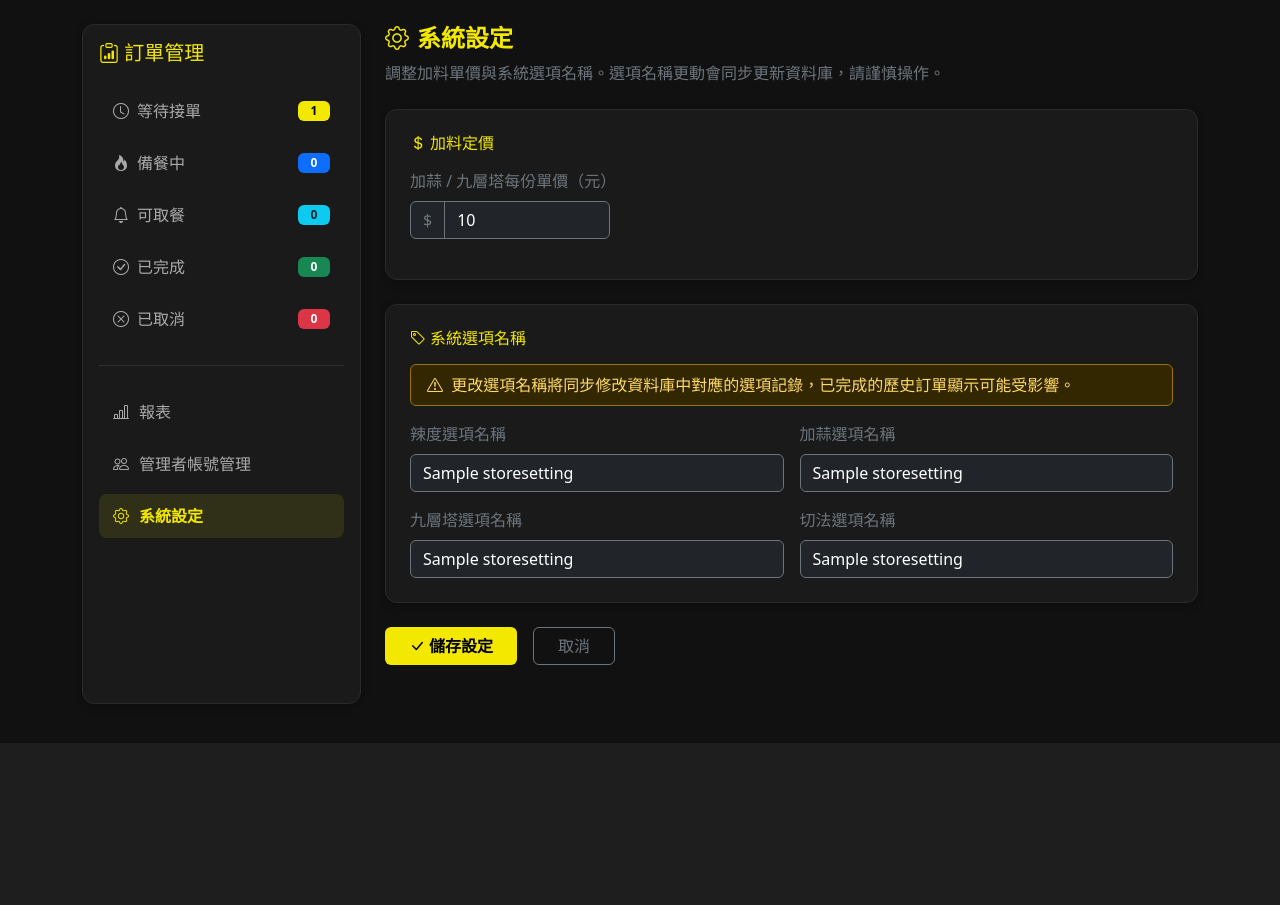
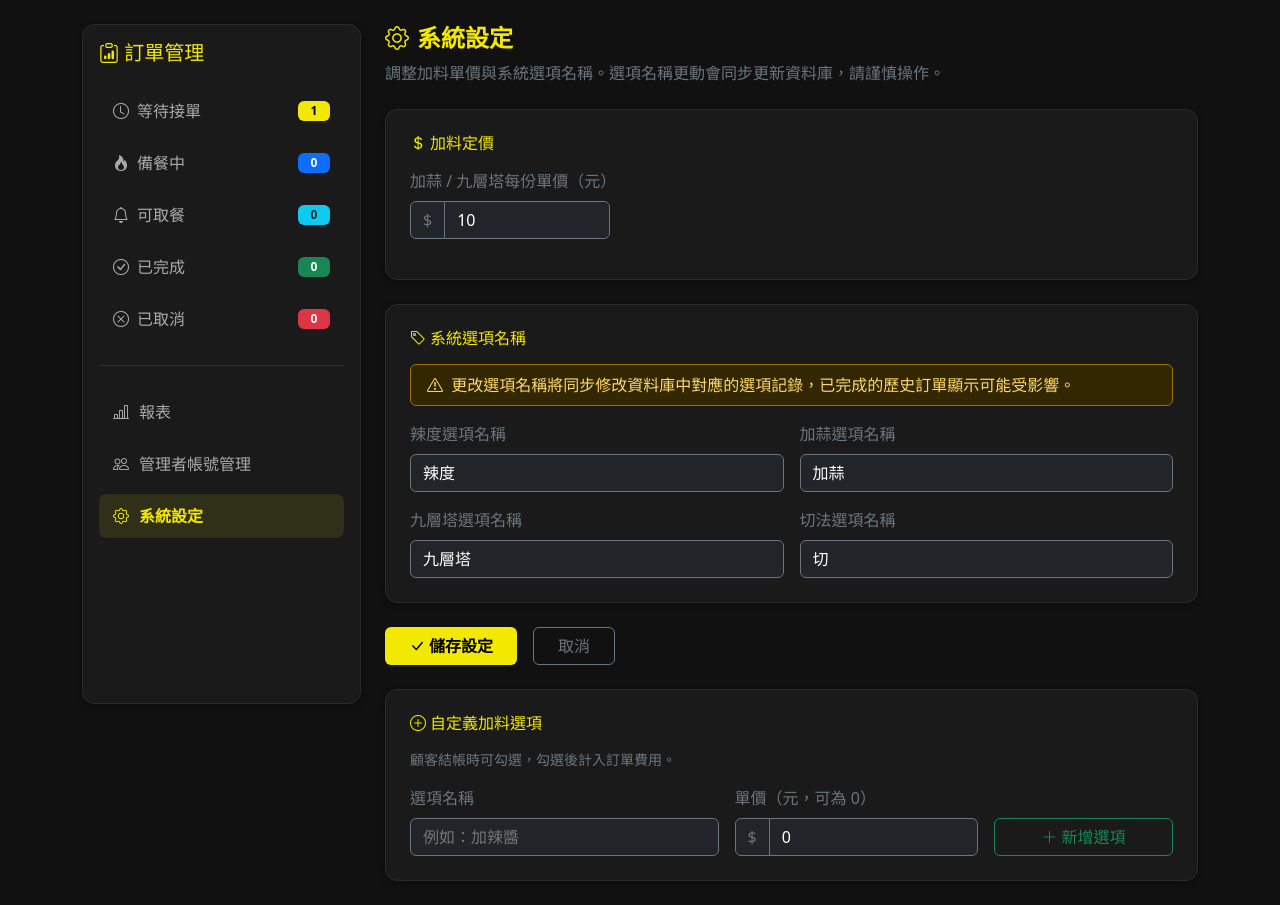
Before and after one commit to 11346063/DBapp-order_system, a Django app: page /staff/settings/ in a window 1280 px wide. Shown: the part 57-962 px from the top of the page. Before the commit the page ends 800 px from the top, so only its background shows below. Run offline with Django 5.2, Linux system fonts and the light colour scheme; a user stored in the database is signed in; data comes from the database, SQL or seed files in the repository; tables that the repository leaves empty hold one stand-in row (values such as "Sample post"); parts of the project's set-up code (start-up, migrations or seed data) failed here and were passed over.

Commit message:
fix: 修復自定義加料選項功能的兩個測試失敗
1. test_cart_price_frontend_js: 補齊 Node.js mock document.querySelectorAll stub
   （payment.js v4 新增的 custom-extra-check listener 呼叫 querySelectorAll）

2. 修復 MySQL 死鎖：新增 migration 0028 預先插入 StoreSettings(pk=1)，
   避免 TestCase 事務包裹內反覆 INSERT+ROLLBACK 導致 InnoDB gap lock 死鎖；
   get_settings() 改為優先 objects.get() 避免熱路徑觸發 INSERT

```diff
--- a/web_app/models/options.py
+++ b/web_app/models/options.py
@@ -4,6 +4,8 @@
 class Options(models.Model):
     name = models.CharField(max_length=255, unique=True)
     price = models.IntegerField()
+    is_custom_extra = models.BooleanField(default=False)
+    is_active = models.BooleanField(default=True)
 
     class Meta:
         constraints = [
--- a/web_app/services/order.py
+++ b/web_app/services/order.py
@@ -89,6 +89,8 @@
             parts.append(f"加蒜頭x{level}")
         elif name == s.option_name_basil:
             parts.append(f"加九層塔x{level}")
+        elif option_link.opt.is_custom_extra:
+            parts.append(name)
     return "｜".join(parts)
 
 
@@ -113,6 +115,10 @@
         elif name == s.option_name_basil:
             label = f"加九層塔x{level}"
             css = "bg-primary text-white"
+            style = ""
+        elif option_link.opt.is_custom_extra:
+            label = name
+            css = "bg-success text-white"
             style = ""
         else:
             continue
@@ -205,11 +211,29 @@
         raise CheckoutPhoneRequired("結帳需要填寫聯絡電話")
 
     s = get_settings()
+
+    # 解析勾選的自定義加料選項 IDs
+    selected_custom_ids = [
+        int(key[len("custom_option_") :])
+        for key in checkout_data
+        if key.startswith("custom_option_") and checkout_data[key]
+    ]
+    custom_opts = (
+        list(
+            Options.objects.filter(
+                pk__in=selected_custom_ids, is_custom_extra=True, is_active=True
+            )
+        )
+        if selected_custom_ids
+        else []
+    )
+    custom_cost = sum(opt.price for opt in custom_opts)
+
     total = cart_service.cart_total(cart)
     extra_cost = (
         data["extra_garlic_qty"] + data["extra_basil_qty"]
     ) * s.extra_ingredient_cost
-    price_total = total + extra_cost
+    price_total = total + extra_cost + custom_cost
 
     initial_status = (
         Order.OrderStatus.ACCEPTED if is_staff_order else Order.OrderStatus.SUBMITTED
@@ -264,12 +288,19 @@
             )
         if data["extra_garlic_qty"] > 0 and s.option_name_garlic in opts:
             OrderItemOption.objects.create(
-                order=order, opt=opts[s.option_name_garlic], level=data["extra_garlic_qty"]
+                order=order,
+                opt=opts[s.option_name_garlic],
+                level=data["extra_garlic_qty"],
             )
         if data["extra_basil_qty"] > 0 and s.option_name_basil in opts:
             OrderItemOption.objects.create(
-                order=order, opt=opts[s.option_name_basil], level=data["extra_basil_qty"]
+                order=order,
+                opt=opts[s.option_name_basil],
+                level=data["extra_basil_qty"],
             )
+
+        for custom_opt in custom_opts:
+            OrderItemOption.objects.create(order=order, opt=custom_opt, level=1)
 
         cart_service.clear_cart(user, session)
 
--- a/web_app/services/store_settings.py
+++ b/web_app/services/store_settings.py
@@ -27,8 +27,11 @@
 
 
 def get_settings() -> StoreSettings:
-    obj, _ = StoreSettings.objects.get_or_create(pk=1, defaults=_DEFAULTS)
-    return obj
+    try:
+        return StoreSettings.objects.get(pk=1)
+    except StoreSettings.DoesNotExist:
+        obj, _ = StoreSettings.objects.get_or_create(pk=1, defaults=_DEFAULTS)
+        return obj
 
 
 def update_settings(new_data: dict) -> StoreSettings:
@@ -50,3 +53,38 @@
         )
 
     return get_settings()
+
+
+# ---------- 自定義加料選項 CRUD ----------
+
+
+def get_custom_options():
+    return list(Options.objects.filter(is_custom_extra=True).order_by("name"))
+
+
+def get_active_custom_options():
+    return list(
+        Options.objects.filter(is_custom_extra=True, is_active=True).order_by("name")
+    )
+
+
+def create_custom_option(name: str, price: int) -> Options:
+    name = name.strip()
+    if not name:
+        raise ValueError("選項名稱不可為空")
+    if price < 0:
+        raise ValueError("價格不可為負數")
+    return Options.objects.create(
+        name=name, price=price, is_custom_extra=True, is_active=True
+    )
+
+
+def delete_custom_option(pk: int) -> None:
+    Options.objects.filter(pk=pk, is_custom_extra=True).delete()
+
+
+def toggle_custom_option_active(pk: int) -> bool:
+    opt = Options.objects.get(pk=pk, is_custom_extra=True)
+    opt.is_active = not opt.is_active
+    opt.save(update_fields=["is_active"])
+    return opt.is_active
--- a/web_app/templates/payment.html
+++ b/web_app/templates/payment.html
@@ -25,7 +25,7 @@
         {% endif %}
 
         {% url 'web_app:order_submit' as order_submit_url %}
-        {% include 'includes/components/payment_submit_card.html' with total=total submit_url=order_submit_url is_staff_order=is_staff_order %}
+        {% include 'includes/components/payment_submit_card.html' with total=total submit_url=order_submit_url is_staff_order=is_staff_order custom_options=custom_options extra_ingredient_cost=extra_ingredient_cost %}
     </div>
 </div>
 {% endblock %}
@@ -35,6 +35,6 @@
 {% endblock %}
 
 {% block extra_js %}
-<script>window.BASE_TOTAL = {{ total }};</script>
-<script src="{% static 'js/payment.js' %}?v=3"></script>
+<script>window.BASE_TOTAL = {{ total }}; window.EXTRA_INGREDIENT_COST = {{ extra_ingredient_cost }};</script>
+<script src="{% static 'js/payment.js' %}?v=4"></script>
 {% endblock %}
--- a/web_app/templates/staff/settings.html
+++ b/web_app/templates/staff/settings.html
@@ -70,4 +70,78 @@
         </a>
     </div>
 </form>
+
+{% comment %} 自定義加料選項 {% endcomment %}
+<div class="card-dark p-4 mt-4">
+    <h6 class="text-yellow mb-3"><i class="bi bi-plus-circle me-1"></i>{% trans "自定義加料選項" %}</h6>
+    <p class="text-secondary small mb-3">{% trans "顧客結帳時可勾選，勾選後計入訂單費用。" %}</p>
+
+    {% if custom_options %}
+    <div class="table-responsive mb-4">
+        <table class="table table-dark table-sm align-middle">
+            <thead>
+                <tr>
+                    <th>{% trans "名稱" %}</th>
+                    <th>{% trans "單價" %}</th>
+                    <th>{% trans "狀態" %}</th>
+                    <th></th>
+                </tr>
+            </thead>
+            <tbody>
+                {% for opt in custom_options %}
+                <tr>
+                    <td>{{ opt.name }}</td>
+                    <td>${{ opt.price }}</td>
+                    <td>
+                        <form method="post" class="d-inline">
+                            {% csrf_token %}
+                            <input type="hidden" name="action" value="toggle_custom_option">
+                            <input type="hidden" name="option_id" value="{{ opt.pk }}">
+                            <button type="submit" class="btn btn-sm {% if opt.is_active %}btn-success{% else %}btn-outline-secondary{% endif %} py-0 px-2">
+                                {% if opt.is_active %}{% trans "啟用中" %}{% else %}{% trans "已停用" %}{% endif %}
+                            </button>
+                        </form>
+                    </td>
+                    <td>
+                        <form method="post" class="d-inline"
+                              onsubmit="return confirm('{% trans "確定刪除此選項？" %}')">
+                            {% csrf_token %}
+                            <input type="hidden" name="action" value="delete_custom_option">
+                            <input type="hidden" name="option_id" value="{{ opt.pk }}">
+                            <button type="submit" class="btn btn-sm btn-outline-danger py-0 px-2">
+                                <i class="bi bi-trash"></i>
+                            </button>
+                        </form>
+                    </td>
+                </tr>
+                {% endfor %}
+            </tbody>
+        </table>
+    </div>
+    {% endif %}
+
+    <form method="post" class="row g-3 align-items-end">
+        {% csrf_token %}
+        <input type="hidden" name="action" value="add_custom_option">
+        <div class="col-12 col-sm-5">
+            <label for="newOptName" class="form-label text-secondary">{% trans "選項名稱" %}</label>
+            <input type="text" class="form-control bg-dark text-white border-secondary"
+                   id="newOptName" name="new_option_name" maxlength="255"
+                   placeholder="{% trans '例如：加辣醬' %}" required>
+        </div>
+        <div class="col-12 col-sm-4">
+            <label for="newOptPrice" class="form-label text-secondary">{% trans "單價（元，可為 0）" %}</label>
+            <div class="input-group">
+                <span class="input-group-text bg-dark border-secondary text-secondary">$</span>
+                <input type="number" class="form-control bg-dark text-white border-secondary"
+                       id="newOptPrice" name="new_option_price" min="0" value="0" required>
+            </div>
+        </div>
+        <div class="col-12 col-sm-3">
+            <button type="submit" class="btn btn-outline-success w-100">
+                <i class="bi bi-plus-lg me-1"></i>{% trans "新增選項" %}
+            </button>
+        </div>
+    </form>
+</div>
 {% endblock %}
--- a/web_app/views/payment.py
+++ b/web_app/views/payment.py
@@ -4,6 +4,7 @@
 from web_app.models.order import Order
 from web_app.services import cart as cart_service
 from web_app.services import order as order_service
+from web_app.services import store_settings as settings_service
 from web_app.services.exceptions import (
     CheckoutPhoneRequired,
     EmptyCartError,
@@ -24,6 +25,8 @@
     checkout_phone_default = ""
     if request.user.is_authenticated and not is_staff_order:
         checkout_phone_default = request.user.phone_number or ""
+    custom_options = settings_service.get_active_custom_options()
+    s = settings_service.get_settings()
     return render(
         request,
         "payment.html",
@@ -33,6 +36,8 @@
             "is_guest": not request.user.is_authenticated,
             "is_staff_order": is_staff_order,
             "checkout_phone_default": checkout_phone_default,
+            "custom_options": custom_options,
+            "extra_ingredient_cost": s.extra_ingredient_cost,
         },
     )
 
--- a/web_app/views/staff.py
+++ b/web_app/views/staff.py
@@ -217,7 +217,40 @@
 @admin_required
 def staff_settings_view(request):
     status_counts = order_service.order_status_counts()
+
     if request.method == "POST":
+        action = request.POST.get("action", "save_settings")
+
+        if action == "add_custom_option":
+            name = request.POST.get("new_option_name", "").strip()
+            try:
+                price = int(request.POST.get("new_option_price", 0))
+                if price < 0:
+                    raise ValueError
+            except (TypeError, ValueError):
+                messages.error(request, _("價格必須是非負整數"))
+                return redirect("web_app:staff_settings")
+            try:
+                settings_service.create_custom_option(name, price)
+                messages.success(request, _("選項已新增"))
+            except ValueError as exc:
+                messages.error(request, str(exc))
+            return redirect("web_app:staff_settings")
+
+        if action == "delete_custom_option":
+            option_id = request.POST.get("option_id")
+            if option_id:
+                settings_service.delete_custom_option(int(option_id))
+                messages.success(request, _("選項已刪除"))
+            return redirect("web_app:staff_settings")
+
+        if action == "toggle_custom_option":
+            option_id = request.POST.get("option_id")
+            if option_id:
+                settings_service.toggle_custom_option_active(int(option_id))
+            return redirect("web_app:staff_settings")
+
+        # default: save_settings
         try:
             extra_cost = int(request.POST.get("extra_ingredient_cost", 10))
             if extra_cost < 0:
@@ -247,6 +280,7 @@
         "staff/settings.html",
         {
             "settings": settings_service.get_settings(),
+            "custom_options": settings_service.get_custom_options(),
             "status_counts": status_counts,
             "current_status": None,
         },
```
Also changed, not shown: web_app/static/js/payment.js (+15 -3 lines), web_app/templates/includes/components/payment_submit_card.html (+19 -1 lines), web_app/tests/test_cart_price_frontend_js.py (+1 -0 lines), web_app/tests/test_payment_guest.py (+1 -1 lines), web_app/migrations/0026_store_settings.py, web_app/migrations/0027_custom_option_fields.py (added), web_app/migrations/0028_storesettings_seed.py (added).
